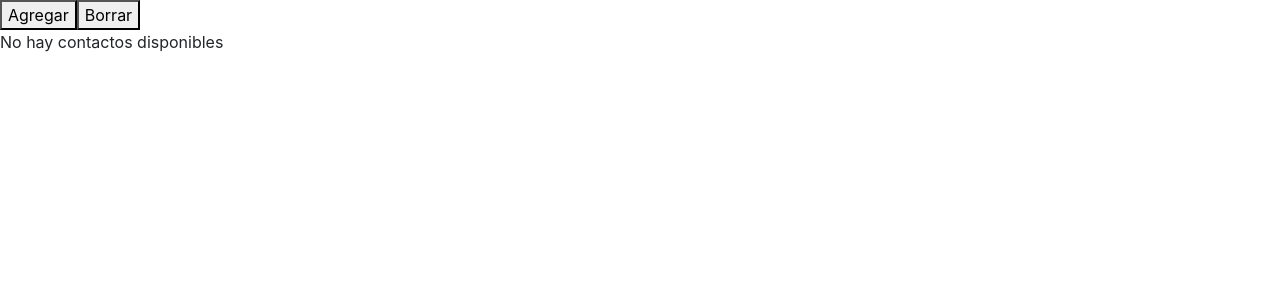
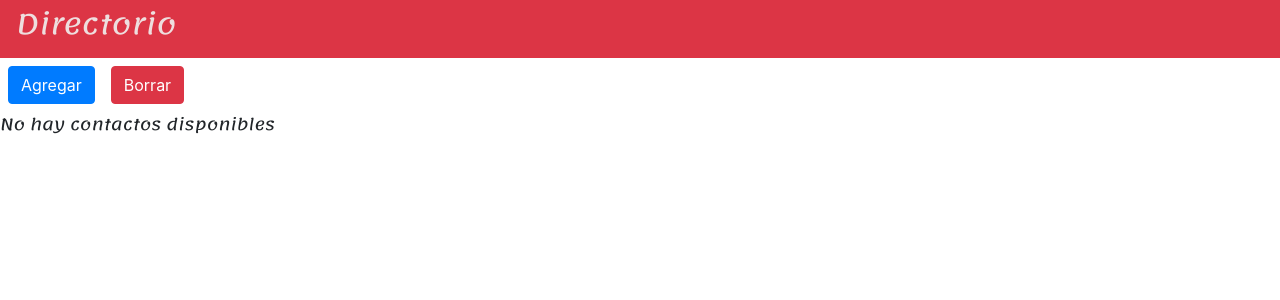
Before and after one commit to alcubilla/Contact-Card, a React (Create React App) app: page / in a window 1280 px wide. Shown: the top 300 px of the page. Built offline with nearby package versions, Linux system fonts and the light colour scheme.

Commit message:
Se agrego estilo con css y bootstrap

```diff
--- a/public/index.html
+++ b/public/index.html
@@ -9,7 +9,7 @@
       name="description"
       content="Web site created using create-react-app"
     />
-    <link rel="apple-touch-icon" href="%PUBLIC_URL%/logo192.png" />
+    <link rel="apple-touch-icon" href="%PUBLIC_URL%/logo192.png"/>
     <!--
       manifest.json provides metadata used when your web app is installed on a
       user's mobile device or desktop. See https://developers.google.com/web/fundamentals/web-app-manifest/
@@ -24,8 +24,10 @@
       work correctly both with client-side routing and a non-root public URL.
       Learn how to configure a non-root public URL by running `npm run build`.
     -->
-    <link rel="stylesheet" href="https://stackpath.bootstrapcdn.com/bootstrap/4.4.1/css/bootstrap.min.css" integrity="sha384-Vkoo8x4CGsO3+Hhxv8T/Q5PaXtkKtu6ug5TOeNV6gBiFeWPGFN9MuhOf23Q9Ifjh" crossorigin="anonymous">
-    <title>React App</title>
+    <link href="https://stackpath.bootstrapcdn.com/bootstrap/4.4.1/css/bootstrap.min.css" rel="stylesheet" integrity="sha384-Vkoo8x4CGsO3+Hhxv8T/Q5PaXtkKtu6ug5TOeNV6gBiFeWPGFN9MuhOf23Q9Ifjh" crossorigin="anonymous">
+    <link href="https://fonts.googleapis.com/css?family=Lemonada&display=swap" rel="stylesheet">
+   <title>Directorio
+    </title>
 
   </head>
   <body>
@@ -44,5 +46,6 @@
 
 <script crossorigin src="https://unpkg.com/react@16/umd/react.development.js"></script>
 <script crossorigin src="https://unpkg.com/react-dom@16/umd/react-dom.development.js"></script>
+<script src="https://cdnjs.cloudflare.com/ajax/libs/babel-standalone/6.26.0/babel.js" integrity="sha256-L/S5mZS8SPJVWoKym3Zwgf2f3/s3X3MaZ7QBA9HdnN8=" crossorigin="anonymous"></script>
   </body>
 </html>
--- a/src/App.js
+++ b/src/App.js
@@ -1,12 +1,18 @@
 import React from 'react';
 import Directory from "./components/Directory"
+import NavBar from "./components/NavBar"
 
 
 
 const App = () => {
   return (
+
+    <div className="container-fluid p-0">
+    <NavBar />
     <Directory />
+    </div>
+
   );
-};
+}
 
 export default App;
--- a/src/components/ContactCard.js
+++ b/src/components/ContactCard.js
@@ -13,7 +13,7 @@ return(
     <h3 className="card-title">{props.info.name}</h3>
     <p className="card-text">  {props.info.phone} </p>
     <p className="card-text">  {props.info.email} </p>
-    <button  className="btn btn-danger" onClick={sayHi}>Click me</button>
+    <button  className="btn btn-danger" onClick={sayHi}>Adoptame</button>
   </div>
 </div>
 </div>
--- a/src/components/Directory.js
+++ b/src/components/Directory.js
@@ -37,8 +37,8 @@ class Directory extends Component {
     }
     return (
       <>
-        <button onClick={this.addHandler}>Agregar</button>
-        <button onClick={this.delHandler}>Borrar</button>
+        <button onClick={this.addHandler} className="btn btn-primary m-2">Agregar</button>
+        <button onClick={this.delHandler} className="btn btn-danger m-2">Borrar</button>
 
         {contenido}
       </>
--- /dev/null
+++ b/src/components/NavBar.js
@@ -0,0 +1,12 @@
+import React from "react";
+const NavBar = () => {
+  return (
+
+<nav className="navbar bg-danger m-0 w-100">
+    <h3 id="title">Directorio</h3>
+</nav>
+
+  );
+};
+
+export default NavBar;
--- a/src/contactsData.js
+++ b/src/contactsData.js
@@ -1,13 +1,13 @@
 const contactsData = [
     {
       name: "Mr. Whiskerson",
-      imgUrl: "http://placekitten.com/300/200",
+      imgUrl: "http://placekitten.com/200/200",
       phone: "(212) 555-1234",
       email: "mr.whiskaz@catnap.meow"
     },
     {
       name: "Fluffykins",
-      imgUrl: "http://placekitten.com/400/200",
+      imgUrl: "http://placekitten.com/200/300",
       phone: "(212) 555-2345",
       email: "fluff@me.com"
     },
@@ -19,7 +19,7 @@ const contactsData = [
     },
     {
       name: "Felix",
-      imgUrl: "http://placekitten.com/200/100",
+      imgUrl: "http://placekitten.com/300/400",
       phone: "(212) 555-4567",
       email: "thecat@hotmail.com"
     }
--- a/src/index.css
+++ b/src/index.css
@@ -1,10 +1,5 @@
 body {
   margin: 0;
-  font-family: -apple-system, BlinkMacSystemFont, 'Segoe UI', 'Roboto', 'Oxygen',
-    'Ubuntu', 'Cantarell', 'Fira Sans', 'Droid Sans', 'Helvetica Neue',
-    sans-serif;
-  -webkit-font-smoothing: antialiased;
-  -moz-osx-font-smoothing: grayscale;
 }
 
 code {
@@ -12,6 +7,18 @@ code {
     monospace;
 }
 
-#tarjeta{
-  width: 19rem;
+.root{
+  padding: 0%;
 }
+#title{
+  font-family: 'Lemonada';
+  color: #eedede;
+}
+
+p{
+  font-family: 'Lemonada';
+}
+.card{
+  max-width: 300px;
+  font-family: 'Lemonada';
+}
--- a/src/index.js
+++ b/src/index.js
@@ -1,6 +1,6 @@
 import React from 'react';
 import ReactDOM from 'react-dom';
-//import './index.css';
+import './index.css';
 import App from './App';
 //import * as serviceWorker from './serviceWorker';
 
```
